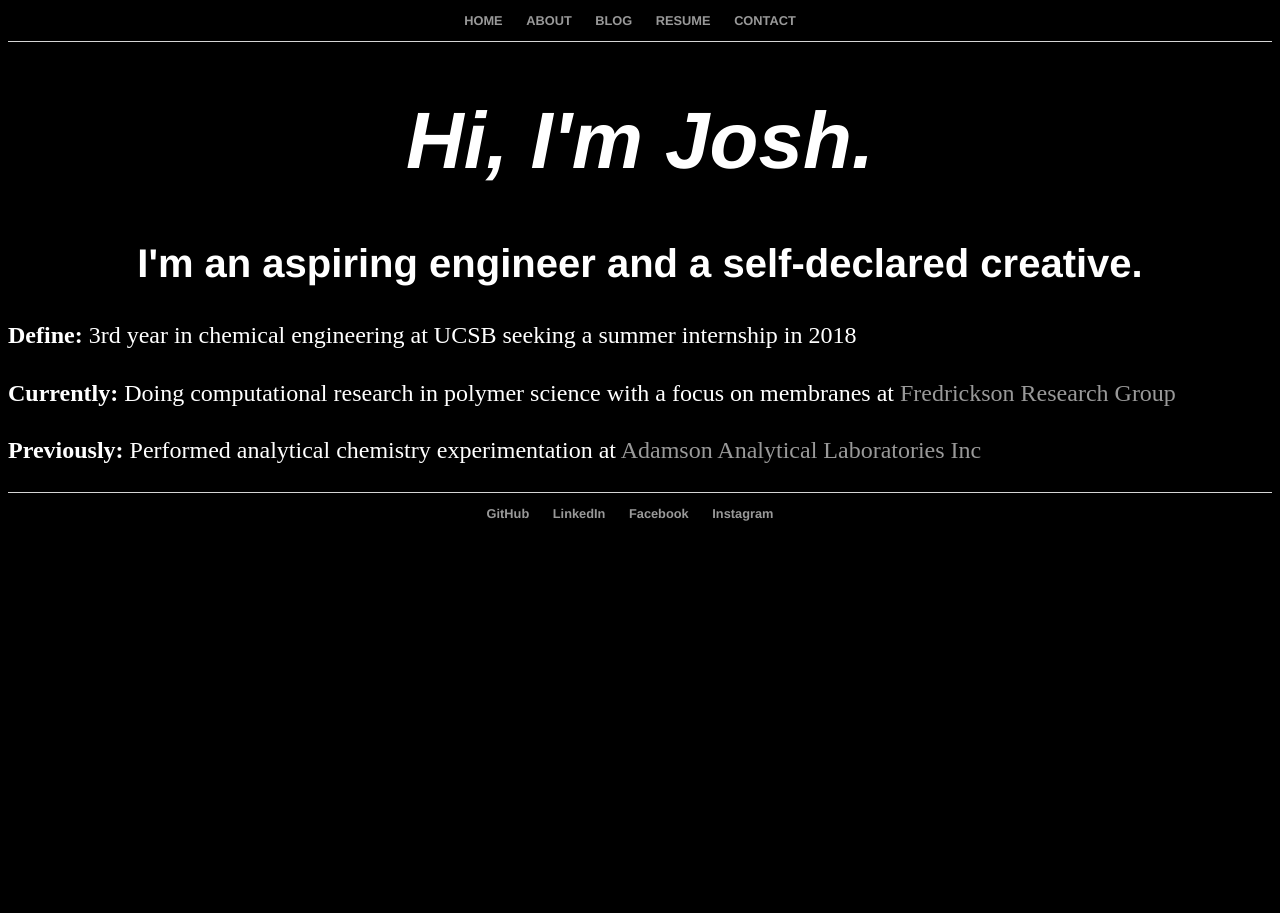
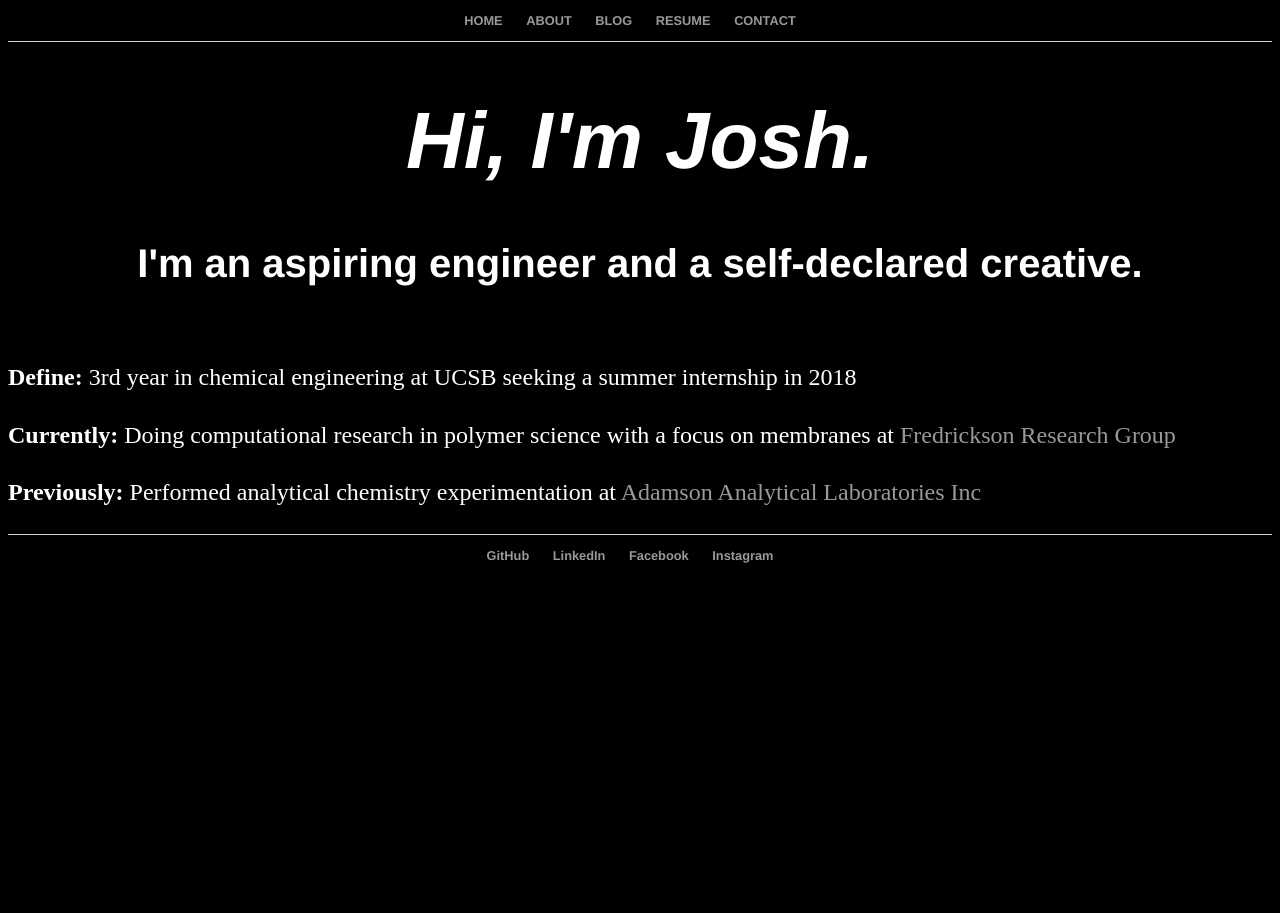
Before and after one commit to 1996leejoshua/1996leejoshua.github.io, a Jekyll site: the page built from index.html, in a window 1280 px wide. Built offline with Jekyll 4.4.1, drawn with Linux system fonts in a browser that asks for light colours.

Commit message:
Update index.html

```diff
--- a/index.html
+++ b/index.html
@@ -6,7 +6,7 @@ title: Joshua Lee
 	<h1><em>Hi, I'm Josh.</em></h1>
 	<h2>I'm an aspiring engineer and a self-declared creative.</h2>
 	<!--<p align="center"><img src="https://user-images.githubusercontent.com/30760624/29007189-bfddbb68-7ab2-11e7-86cd-79bb720d0804.jpg"></p>-->
-	<p></p>
+	<br>
 	<p><b>Define:</b> 3rd year in chemical engineering at UCSB seeking a summer internship in 2018</p>
 	<p><b>Currently:</b> Doing computational research in polymer science with a focus on membranes at <a href="http://www.mrl.ucsb.edu/~fredrickson/" target="_blank">Fredrickson Research Group</a></p>
 	<p><b>Previously:</b> Performed analytical chemistry experimentation at <a href="http://adamsonlab.com/" target="blank">Adamson Analytical Laboratories Inc</a></p>
```
